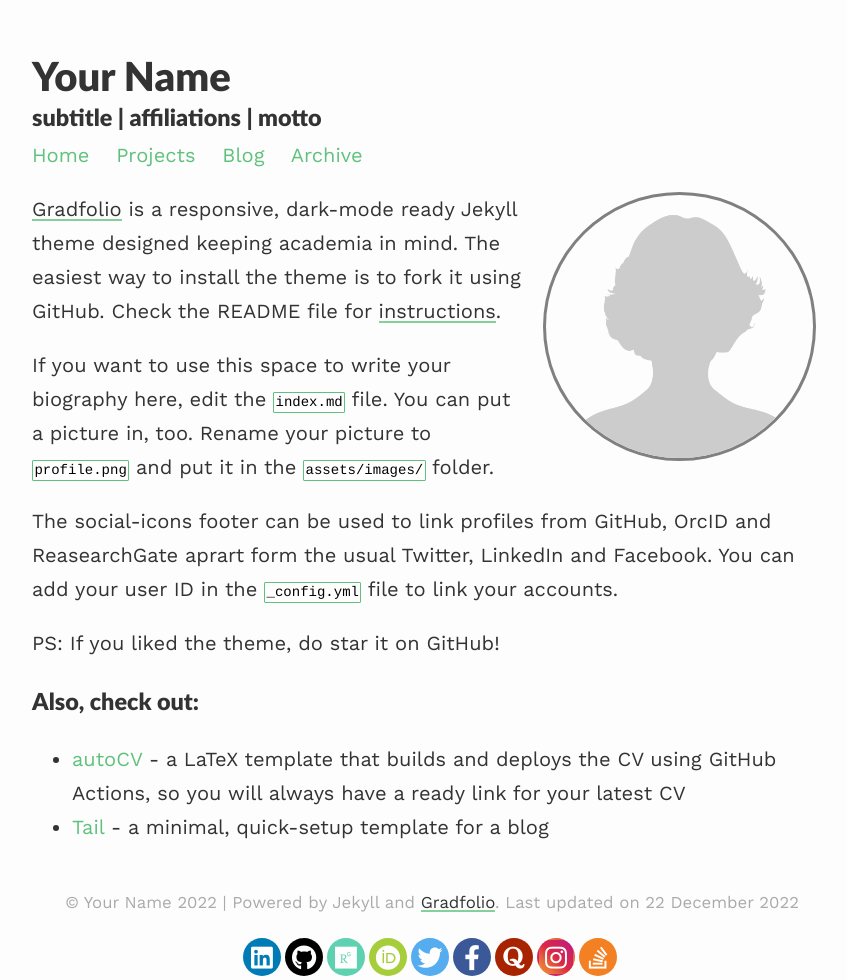
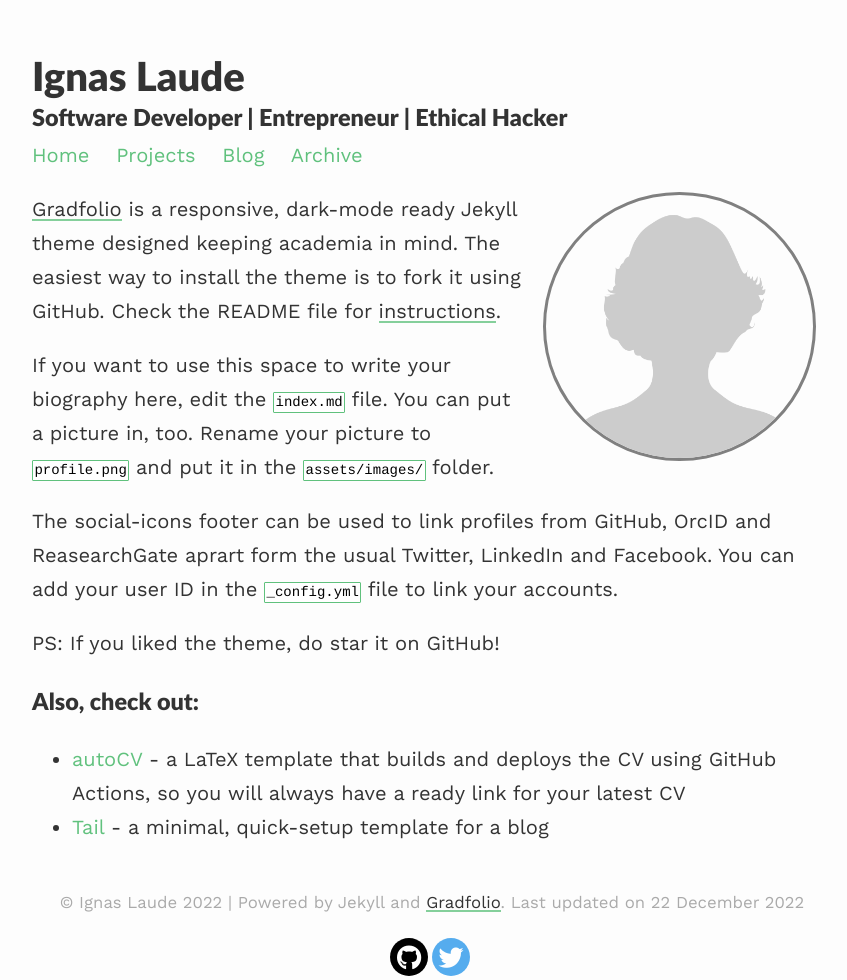
Before and after one commit to ignaslaude/laude, a Jekyll site: the page built from index.md, in a window 1280 px wide. Shown: the whole page, without its empty margins (208-1055 px from the left). Built offline with Jekyll 4.4.1, drawn with Linux system fonts in a browser that asks for light colours; nearby versions of some CDN libraries; some of the changed lines change nothing that is shown.

Commit message:
Update _config.yml

```diff
--- a/_config.yml
+++ b/_config.yml
@@ -1,9 +1,9 @@
 ### your site title here
 
-title: Your Name
-description: subtitle | affiliations | motto
+title: Ignas Laude
+description: Software Developer | Entrepreneur | Ethical Hacker
 
-baseurl: /gradfolio #name of GitHub repository
+baseurl: /laude #name of GitHub repository
 url: "" #custom url to be used instead of GitHub repository
 email: #
 
@@ -13,15 +13,13 @@ permalink: /blog/:year/:title/
 paginate_path: /blog/page:num/
 
 # Social media links in footer
-twitter: "#"
-linkedin: "#"
-stackoverflow: "#"
-github: "#"
-researchgate: "#"
-orcid: "#"
-quora: "#"
-instagram: "#"
-facebook: "#"
+twitter: "https://twitter.com/ignaslaude/"
+github: "https://github.com/ignaslaude/"
+# researchgate: "#"
+# orcid: "#"
+# quora: "#"
+# instagram: "#"
+# facebook: "#"
 
 
 # Markdown
```
